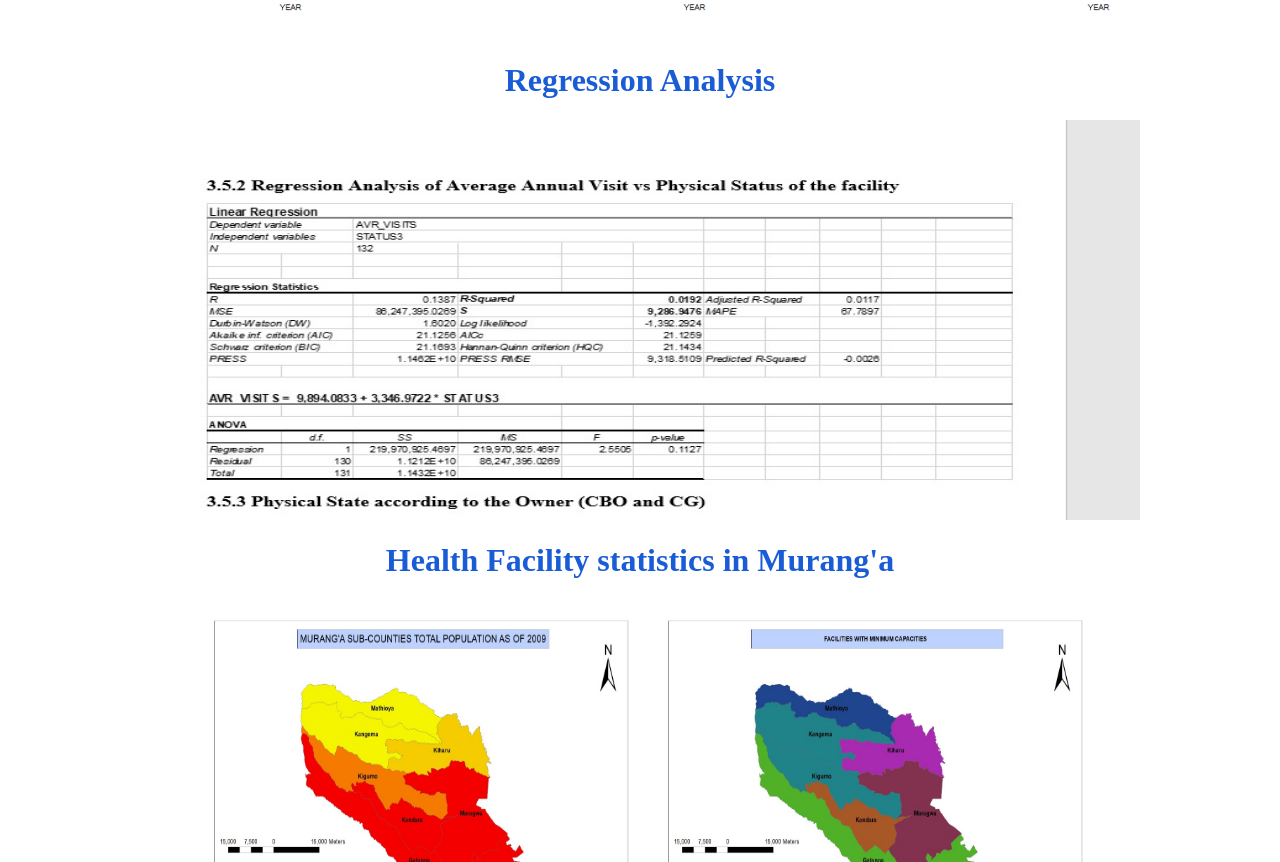
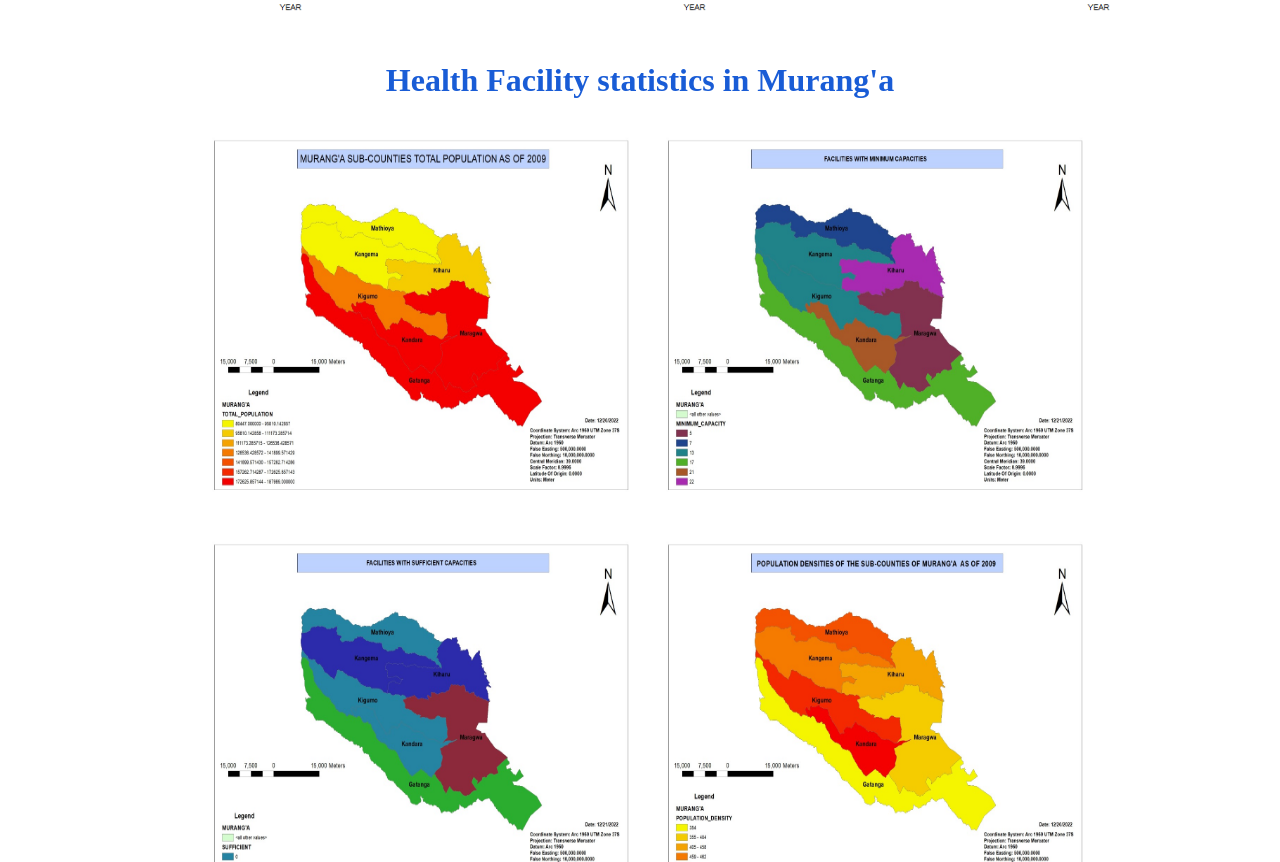
Before and after one commit to nestah/kemri, a plain HTML site: page index.html in a window 1280 px wide. Shown: the part 1714-2576 px from the top of the page. Drawn offline with Linux system fonts and the light colour scheme.

Commit message:
Update index.html
regression div removal

```diff
--- a/index.html
+++ b/index.html
@@ -69,10 +69,10 @@
             <img style="width:400px; height:400px" src="data/kemri/KIHARU.gif"></img>
             <img style="width:400px; height:400px" src="data/kemri/MATHIOYA.gif"></img>
            </div>
-        <div style="text-align: center;">
+<!--         <div style="text-align: center;">
             <h1 class='sub-title'>Regression Analysis</h1>
         <img class="regression" style="width:1000px; height:400px" src="data/kemri/regression.jpeg"></img>
-        </div>
+        </div> -->
 
         <!--
             <img style="width:150px; height:150px" src="data/kemri/.jpg"></img>
```
